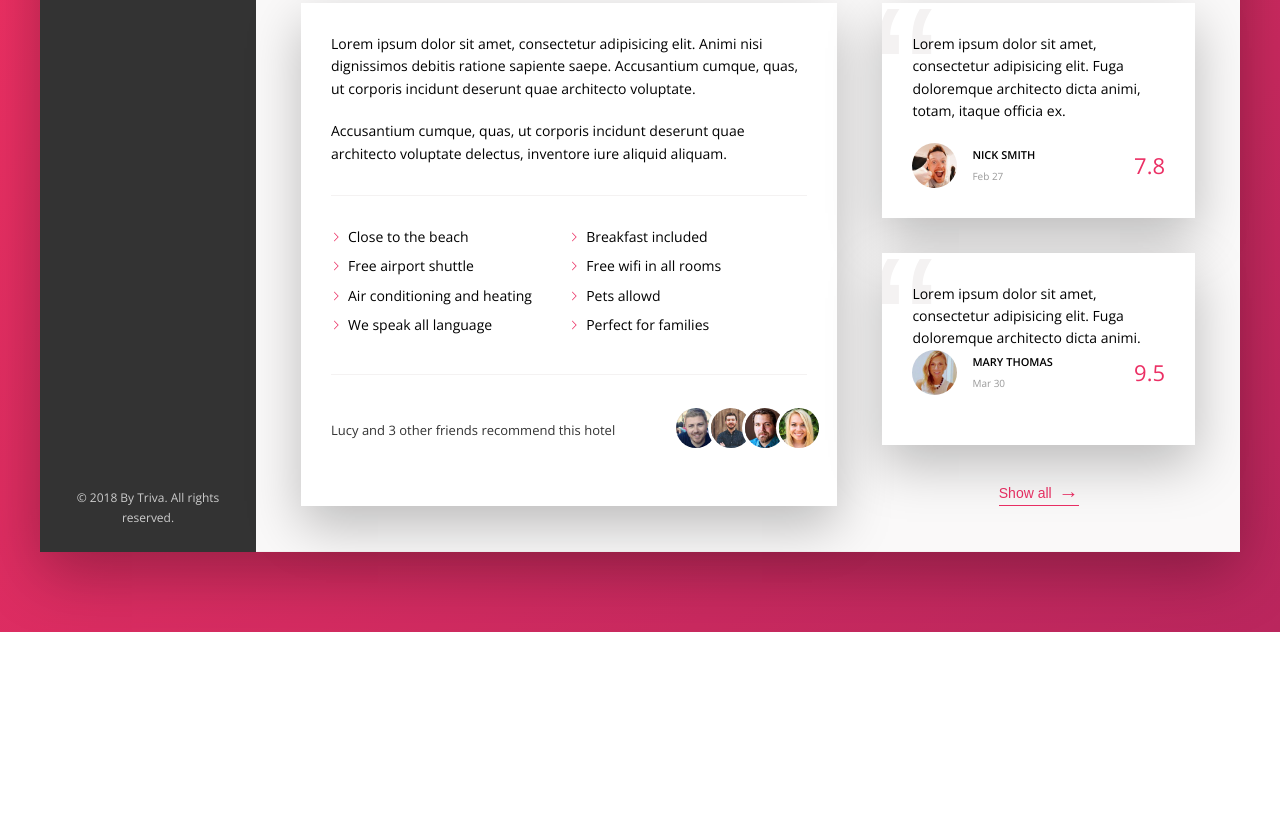
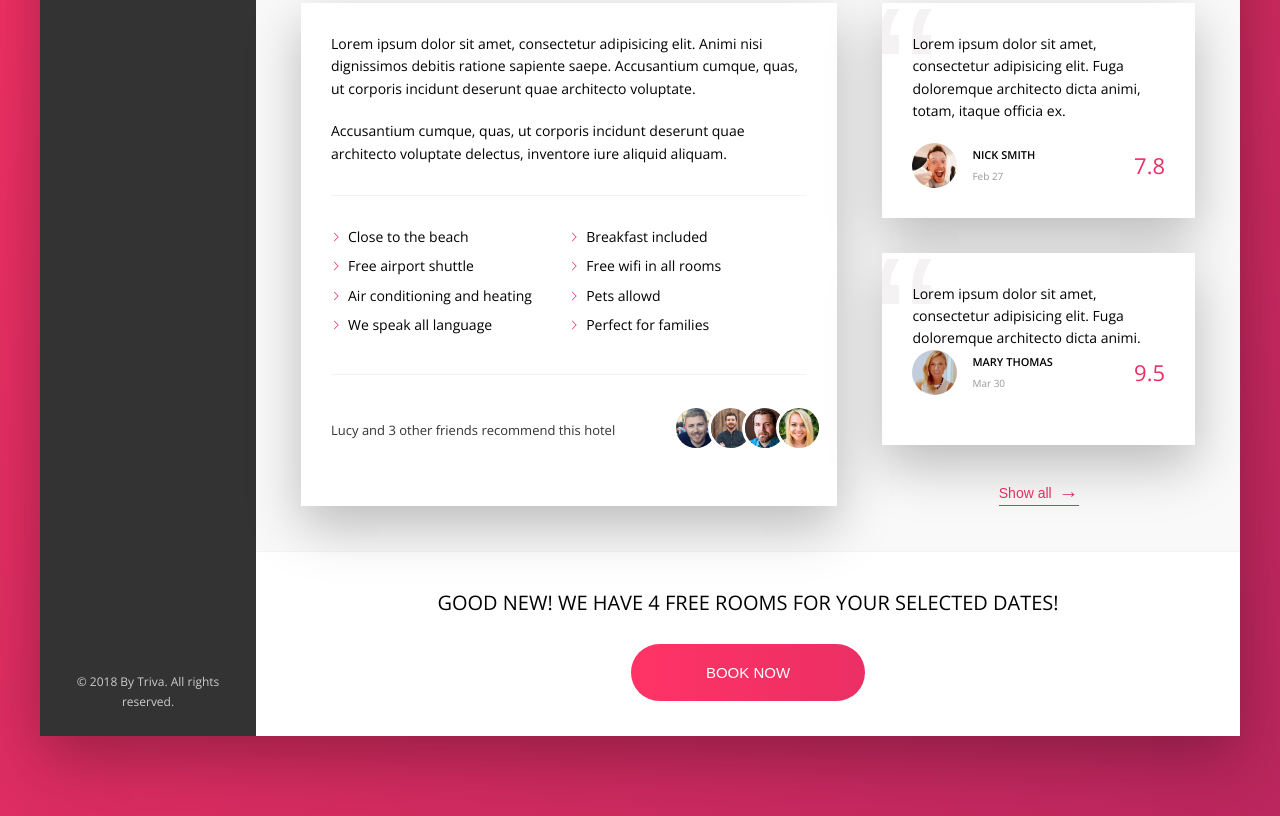
Before and after one commit to jaynilshah/Triva, a website: page index.html in a window 1280 px wide. Shown: the part 644-1460 px from the top of the page. Before the commit the page ends 1276 px from the top, so only its background shows below. Drawn offline with nearby package versions, Linux system fonts and the light colour scheme.

Commit message:
Finished CTA

```diff
--- a/index.html
+++ b/index.html
@@ -200,7 +200,23 @@
                     <button class="button-inline">Show all <span>&rarr;</span></button>
 
                         </div>
+
+
+
                     </div>
+
+                    <div class="cta">
+                        <h2 class="cta__book-now">
+                            Good new! We have 4 free rooms for your selected dates!
+                        </h2>
+                        <button class="btn">
+
+                            <span class="btn__visible">Book Now</span>
+                            <span class="btn__invisible">Only 4 rooms left</span>
+
+                        </button>
+                    </div>
+
                 </main>
             </div>
         </div>
--- a/sass/_components.scss
+++ b/sass/_components.scss
@@ -518,3 +518,91 @@
     }
 
 }
+
+
+
+
+
+.cta{
+    padding: 3.5rem 0;
+    text-align: center;
+
+    &__book-now{
+        text-transform: uppercase;
+        font-size: 2rem;
+        font-weight: 300;
+        margin-bottom: 2.5rem;
+
+    }
+
+
+
+}
+
+
+
+
+.btn {
+
+    border: none;
+    outline: none;
+    background-image: linear-gradient(to right, var(--color-primary-light), var(--color-primary));
+    font-size: 1.5rem;
+    font-weight: 300;
+    text-transform: uppercase;
+    border-radius: 200px;
+    color: white;
+    position: relative;
+    overflow: hidden;
+    cursor: pointer;
+
+
+
+
+    &__visible{
+        display: inline-block;
+        padding: 2rem 7.5rem;
+        height: 100%;
+        width: 100%;
+        transition: all .2s;
+
+    }
+
+
+    &__invisible{
+        display: inline-block;
+        position: absolute;
+        left: 0;
+        top: -100%;
+        padding: 2rem 0rem;
+        height: 100%;
+        width: 100%;
+        transition: all .2s;
+    }
+
+
+    &:hover {
+
+
+        background-image: linear-gradient(to left, var(--color-primary-light), var(--color-primary));
+        .btn__visible{
+            transform: translateY(100%);
+
+        }
+
+        .btn__invisible{
+            top: 0;
+
+        }
+
+    }
+
+
+    &:focus{
+        outline: none;
+        animation: pulsate 1s infinite;
+    }
+
+
+
+}
```
Also changed, not shown: css/style.css.
